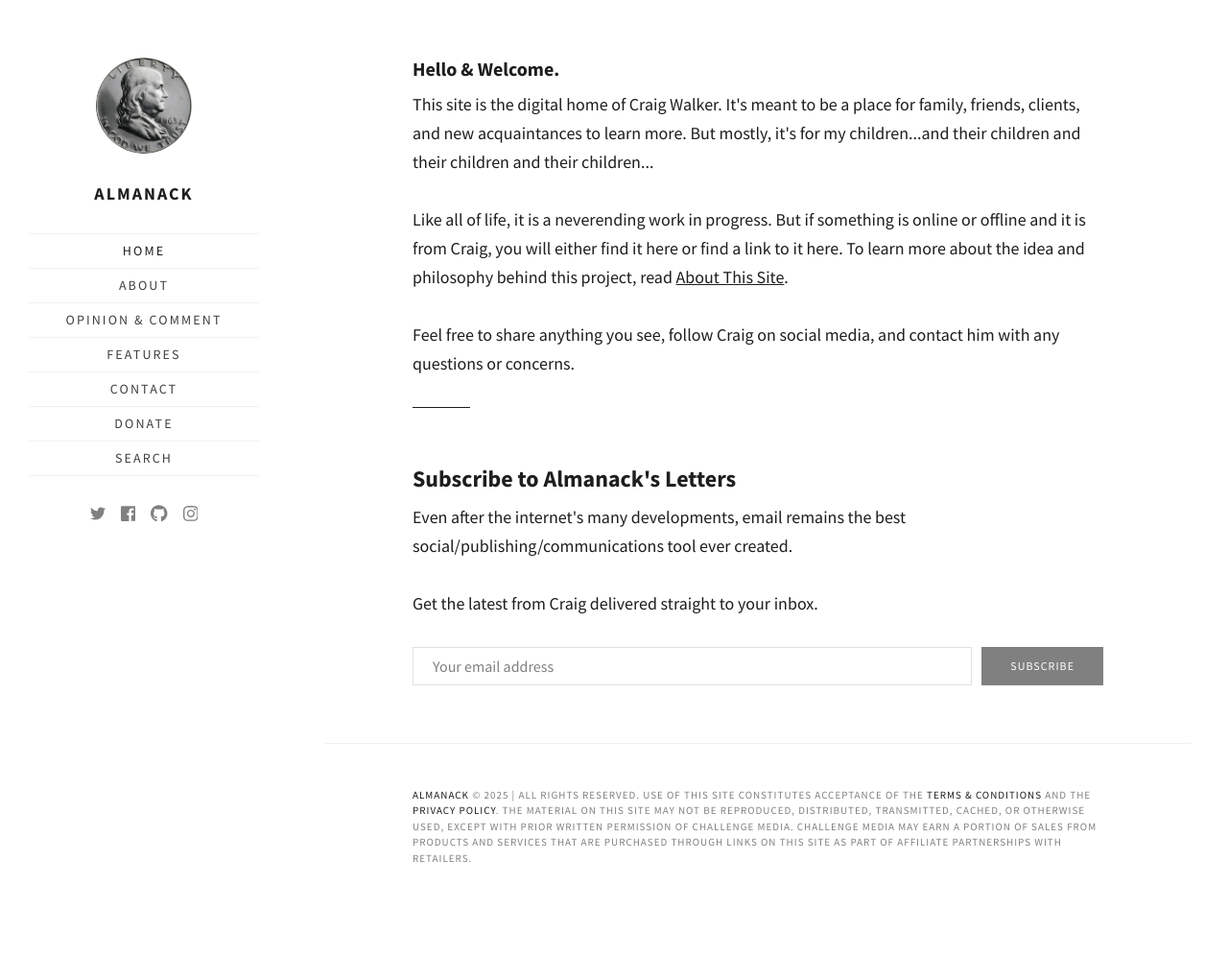
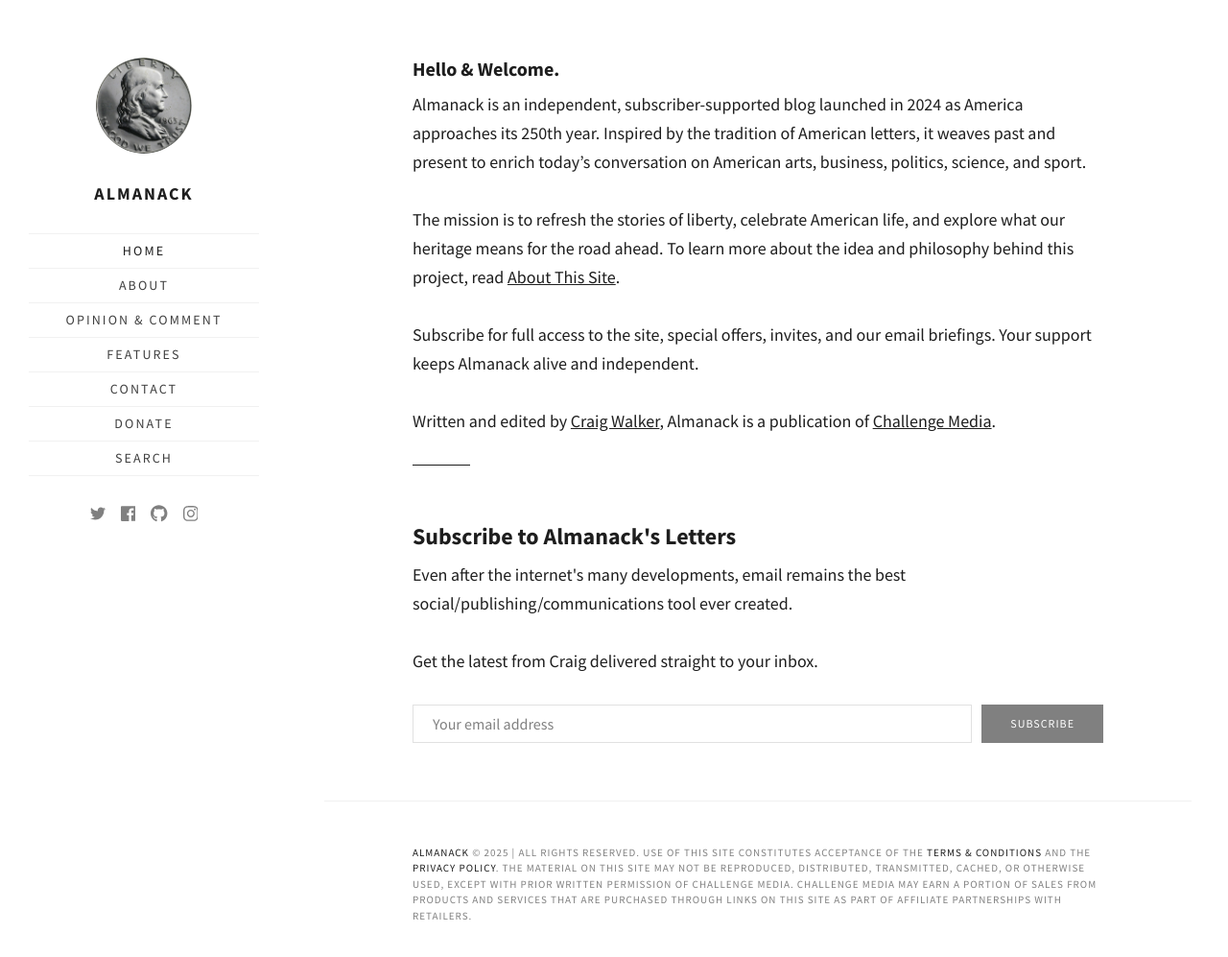
Before and after one commit to walkercraig/almanack, a Jekyll site: the page built from index.html, in a window 1280 px wide and 1022 px high. Shown: the top 997 px of the window at 96% size. Built offline with Jekyll 4.4.1, drawn with Linux system fonts in a browser that asks for light colours; some web fonts are replaced; the list of posts is cut into pages by our own code.

Commit message:
Update index.html

```diff
--- a/index.html
+++ b/index.html
@@ -9,9 +9,11 @@ title: Craig Walker
     <!-- Hero Section -->
     <div class="hero inner">
         <h3>{{ site.author.greetings }}</h3>
-        <p>This site is the digital home of Craig Walker. It's meant to be a place for family, friends, clients, and new acquaintances to learn more. But mostly, it's for my children...and their children and their children and their children...</p>
-        <p>Like all of life, it is a neverending work in progress. But if something is online or offline and it is from Craig, you will either find it here or find a link to it here. To learn more about the idea and philosophy behind this project, read <a rel="me" href="https://walkercraig.com/about-this-site.html">About This Site</a>.</p>
-        <p>Feel free to share anything you see, follow Craig on social media, and contact him with any questions or concerns.</p>
+        <p>Almanack is an independent, subscriber-supported blog launched in 2024 as America approaches its 250th year. Inspired by the tradition of American letters, it weaves past and present to enrich today’s conversation on American arts, business, politics, science, and sport.</p>
+        <p>The mission is to refresh the stories of liberty, celebrate American life, and explore what our heritage means for the road ahead. To learn more about the idea and philosophy behind this project, read <a rel="me" href="https://almanack.blog/about-this-site.html">About This Site</a>.</p>
+        <p>Subscribe for full access to the site, special offers, invites, and our email briefings. Your support keeps Almanack alive and independent.</p>
+        <p>Written and edited by <a rel="me" href="https://walkercraig.com">Craig Walker</a>, Almanack is a publication of <a rel="me" href="https://challenge.media">Challenge Media</a>.</p>
+
     </div>
 
     <!-- Newsletter Subscription Box -->
```
